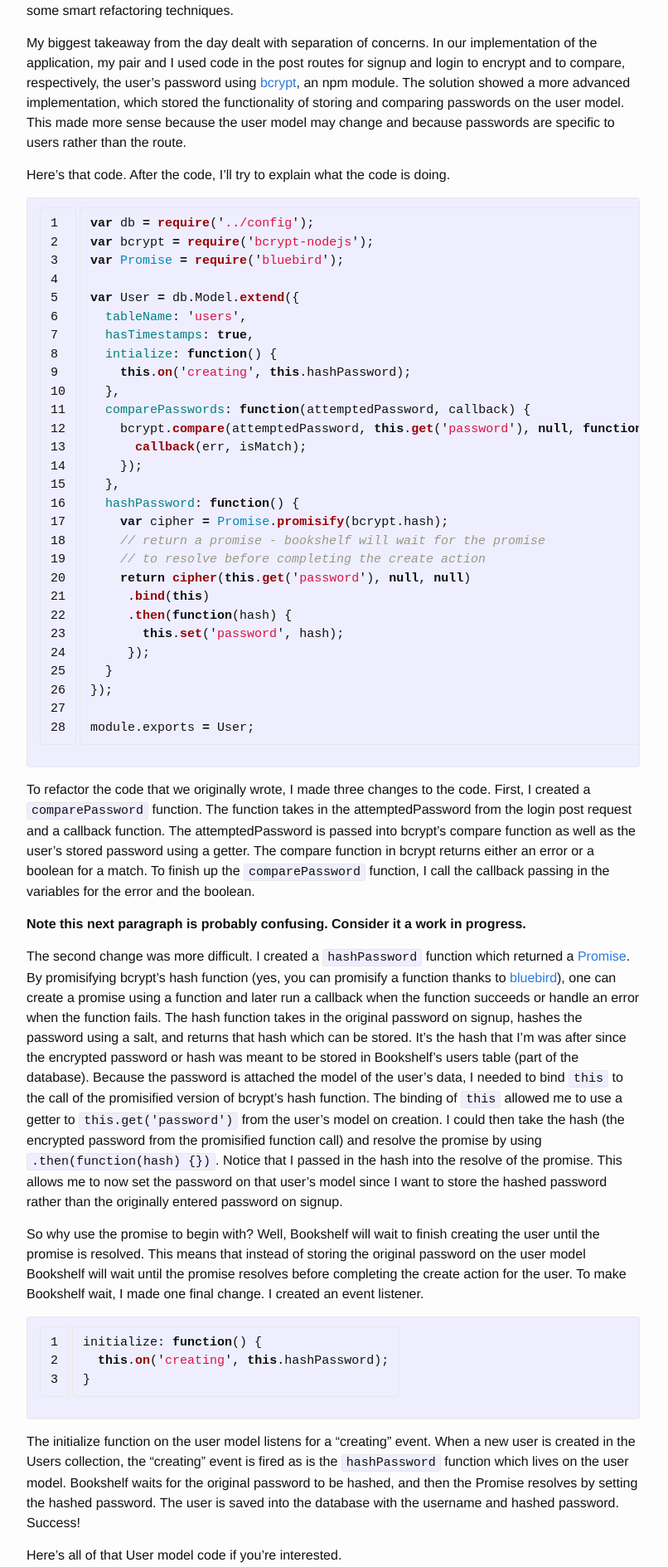
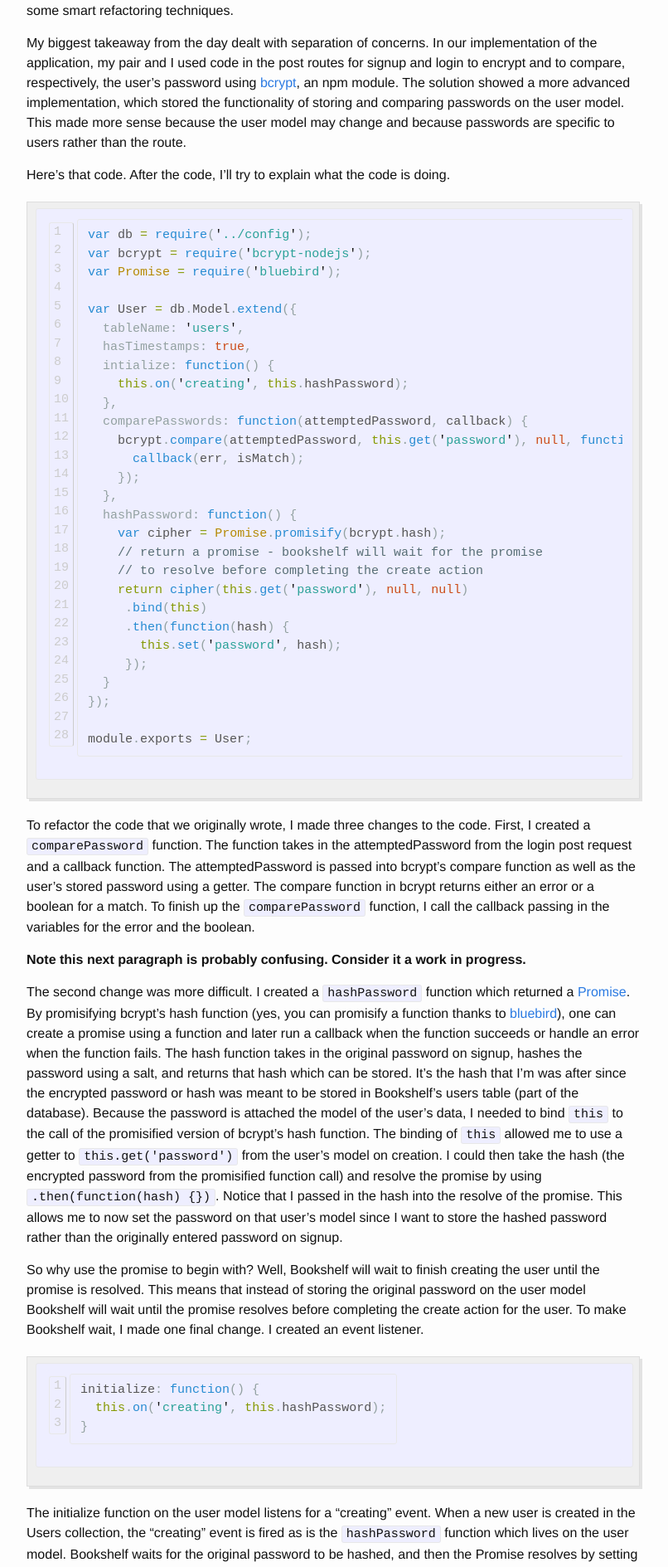
Before and after one commit to csaden/csaden.github.io, a Jekyll site: the page built from HackReactor/_posts/2015-07-28-Hashing-Passwords-and-Resolving-Promises.md, in a window 1280 px wide. Shown: the part 463-2352 px from the top of the page at 83% size, without its empty margins (238-1044 px from the left). Built offline with Jekyll 4.4.1, drawn with Linux system fonts in a browser that asks for light colours; comment, search, counter and statistics services are not loaded.

Commit message:
change syntax highlighting to solarize light, scroll for long lines, and lighten line numbers

```diff
--- a/_sass/_syntax-highlighting.scss
+++ b/_sass/_syntax-highlighting.scss
@@ -1,67 +1,102 @@
 /**
  * Syntax highlighting styles
  */
+
 .highlight {
-    background: #fff;
-    @extend %vertical-rhythm;
+  background-color: #efefef;
+  padding: 7px 7px 7px 10px;
+  border: 1px solid #ddd;
+  -moz-box-shadow: 3px 3px rgba(0,0,0,0.1);
+  -webkit-box-shadow: 3px 3px rgba(0,0,0,0.1);
+  box-shadow: 3px 3px rgba(0,0,0,0.1);
+  margin: 20px 0 20px 0;
+  overflow: scroll;
+}
 
-    .c     { color: #998; font-style: italic } // Comment
-    .err   { color: #a61717; background-color: #e3d2d2 } // Error
-    .k     { font-weight: bold } // Keyword
-    .o     { font-weight: bold } // Operator
-    .cm    { color: #998; font-style: italic } // Comment.Multiline
-    .cp    { color: #999; font-weight: bold } // Comment.Preproc
-    .c1    { color: #998; font-style: italic } // Comment.Single
-    .cs    { color: #999; font-weight: bold; font-style: italic } // Comment.Special
-    .gd    { color: #000; background-color: #fdd } // Generic.Deleted
-    .gd .x { color: #000; background-color: #faa } // Generic.Deleted.Specific
-    .ge    { font-style: italic } // Generic.Emph
-    .gr    { color: #a00 } // Generic.Error
-    .gh    { color: #999 } // Generic.Heading
-    .gi    { color: #000; background-color: #dfd } // Generic.Inserted
-    .gi .x { color: #000; background-color: #afa } // Generic.Inserted.Specific
-    .go    { color: #888 } // Generic.Output
-    .gp    { color: #555 } // Generic.Prompt
-    .gs    { font-weight: bold } // Generic.Strong
-    .gu    { color: #aaa } // Generic.Subheading
-    .gt    { color: #a00 } // Generic.Traceback
-    .kc    { font-weight: bold } // Keyword.Constant
-    .kd    { font-weight: bold } // Keyword.Declaration
-    .kp    { font-weight: bold } // Keyword.Pseudo
-    .kr    { font-weight: bold } // Keyword.Reserved
-    .kt    { color: #458; font-weight: bold } // Keyword.Type
-    .m     { color: #099 } // Literal.Number
-    .s     { color: #d14 } // Literal.String
-    .na    { color: #008080 } // Name.Attribute
-    .nb    { color: #0086B3 } // Name.Builtin
-    .nc    { color: #458; font-weight: bold } // Name.Class
-    .no    { color: #008080 } // Name.Constant
-    .ni    { color: #800080 } // Name.Entity
-    .ne    { color: #900; font-weight: bold } // Name.Exception
-    .nf    { color: #900; font-weight: bold } // Name.Function
-    .nn    { color: #555 } // Name.Namespace
-    .nt    { color: #000080 } // Name.Tag
-    .nv    { color: #008080 } // Name.Variable
-    .ow    { font-weight: bold } // Operator.Word
-    .w     { color: #bbb } // Text.Whitespace
-    .mf    { color: #099 } // Literal.Number.Float
-    .mh    { color: #099 } // Literal.Number.Hex
-    .mi    { color: #099 } // Literal.Number.Integer
-    .mo    { color: #099 } // Literal.Number.Oct
-    .sb    { color: #d14 } // Literal.String.Backtick
-    .sc    { color: #d14 } // Literal.String.Char
-    .sd    { color: #d14 } // Literal.String.Doc
-    .s2    { color: #d14 } // Literal.String.Double
-    .se    { color: #d14 } // Literal.String.Escape
-    .sh    { color: #d14 } // Literal.String.Heredoc
-    .si    { color: #d14 } // Literal.String.Interpol
-    .sx    { color: #d14 } // Literal.String.Other
-    .sr    { color: #009926 } // Literal.String.Regex
-    .s1    { color: #d14 } // Literal.String.Single
-    .ss    { color: #990073 } // Literal.String.Symbol
-    .bp    { color: #999 } // Name.Builtin.Pseudo
-    .vc    { color: #008080 } // Name.Variable.Class
-    .vg    { color: #008080 } // Name.Variable.Global
-    .vi    { color: #008080 } // Name.Variable.Instance
-    .il    { color: #099 } // Literal.Number.Integer.Long
+code {
+  font-family:'Bitstream Vera Sans Mono','Courier', monospace;
 }
+
+.highlight .c { color: #586E75 } /* Comment */
+.highlight .err { color: #93A1A1 } /* Error */
+.highlight .g { color: #93A1A1 } /* Generic */
+.highlight .k { color: #859900 } /* Keyword */
+.highlight .l { color: #93A1A1 } /* Literal */
+.highlight .n { color: #93A1A1 } /* Name */
+.highlight .o { color: #859900 } /* Operator */
+.highlight .x { color: #CB4B16 } /* Other */
+.highlight .p { color: #93A1A1 } /* Punctuation */
+.highlight .cm { color: #586E75 } /* Comment.Multiline */
+.highlight .cp { color: #859900 } /* Comment.Preproc */
+.highlight .c1 { color: #586E75 } /* Comment.Single */
+.highlight .cs { color: #859900 } /* Comment.Special */
+.highlight .gd { color: #2AA198 } /* Generic.Deleted */
+.highlight .ge { color: #93A1A1; font-style: italic } /* Generic.Emph */
+.highlight .gr { color: #DC322F } /* Generic.Error */
+.highlight .gh { color: #CB4B16 } /* Generic.Heading */
+.highlight .gi { color: #859900 } /* Generic.Inserted */
+.highlight .go { color: #93A1A1 } /* Generic.Output */
+.highlight .gp { color: #93A1A1 } /* Generic.Prompt */
+.highlight .gs { color: #93A1A1; font-weight: bold } /* Generic.Strong */
+.highlight .gu { color: #CB4B16 } /* Generic.Subheading */
+.highlight .gt { color: #93A1A1 } /* Generic.Traceback */
+.highlight .kc { color: #CB4B16 } /* Keyword.Constant */
+.highlight .kd { color: #268BD2 } /* Keyword.Declaration */
+.highlight .kn { color: #859900 } /* Keyword.Namespace */
+.highlight .kp { color: #859900 } /* Keyword.Pseudo */
+.highlight .kr { color: #268BD2 } /* Keyword.Reserved */
+.highlight .kt { color: #DC322F } /* Keyword.Type */
+.highlight .ld { color: #93A1A1 } /* Literal.Date */
+.highlight .m { color: #2AA198 } /* Literal.Number */
+.highlight .s { color: #2AA198 } /* Literal.String */
+.highlight .na { color: #93A1A1 } /* Name.Attribute */
+.highlight .nb { color: #B58900 } /* Name.Builtin */
+.highlight .nc { color: #268BD2 } /* Name.Class */
+.highlight .no { color: #CB4B16 } /* Name.Constant */
+.highlight .nd { color: #268BD2 } /* Name.Decorator */
+.highlight .ni { color: #CB4B16 } /* Name.Entity */
+.highlight .ne { color: #CB4B16 } /* Name.Exception */
+.highlight .nf { color: #268BD2 } /* Name.Function */
+.highlight .nl { color: #93A1A1 } /* Name.Label */
+.highlight .nn { color: #93A1A1 } /* Name.Namespace */
+.highlight .nx { color: #555 } /* Name.Other */
+.highlight .py { color: #93A1A1 } /* Name.Property */
+.highlight .nt { color: #268BD2 } /* Name.Tag */
+.highlight .nv { color: #268BD2 } /* Name.Variable */
+.highlight .ow { color: #859900 } /* Operator.Word */
+.highlight .w { color: #93A1A1 } /* Text.Whitespace */
+.highlight .mf { color: #2AA198 } /* Literal.Number.Float */
+.highlight .mh { color: #2AA198 } /* Literal.Number.Hex */
+.highlight .mi { color: #2AA198 } /* Literal.Number.Integer */
+.highlight .mo { color: #2AA198 } /* Literal.Number.Oct */
+.highlight .sb { color: #586E75 } /* Literal.String.Backtick */
+.highlight .sc { color: #2AA198 } /* Literal.String.Char */
+.highlight .sd { color: #93A1A1 } /* Literal.String.Doc */
+.highlight .s2 { color: #2AA198 } /* Literal.String.Double */
+.highlight .se { color: #CB4B16 } /* Literal.String.Escape */
+.highlight .sh { color: #93A1A1 } /* Literal.String.Heredoc */
+.highlight .si { color: #2AA198 } /* Literal.String.Interpol */
+.highlight .sx { color: #2AA198 } /* Literal.String.Other */
+.highlight .sr { color: #DC322F } /* Literal.String.Regex */
+.highlight .s1 { color: #2AA198 } /* Literal.String.Single */
+.highlight .ss { color: #2AA198 } /* Literal.String.Symbol */
+.highlight .bp { color: #268BD2 } /* Name.Builtin.Pseudo */
+.highlight .vc { color: #268BD2 } /* Name.Variable.Class */
+.highlight .vg { color: #268BD2 } /* Name.Variable.Global */
+.highlight .vi { color: #268BD2 } /* Name.Variable.Instance */
+.highlight .il { color: #2AA198 } /* Literal.Number.Integer.Long */
+
+
+.highlight .lineno {
+    color: #ccc;
+    display:inline-block;
+    padding: 0 5px;
+    border-right:1px solid #ccc;
+}
+
+.highlight pre code {
+    display: block;
+    white-space: pre;
+    overflow-x: auto;
+    word-wrap: normal;
+}
```
